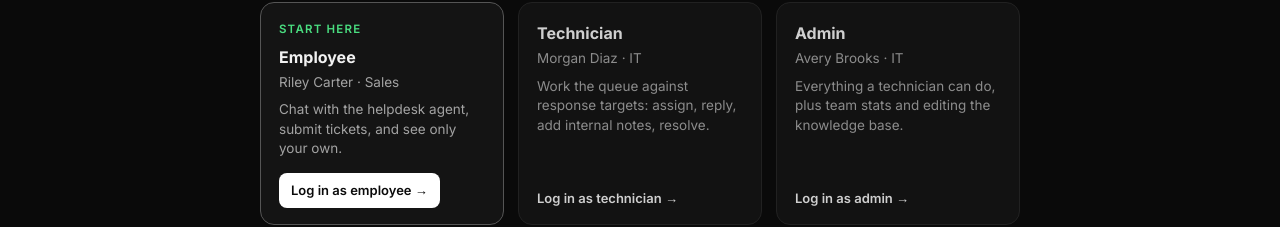
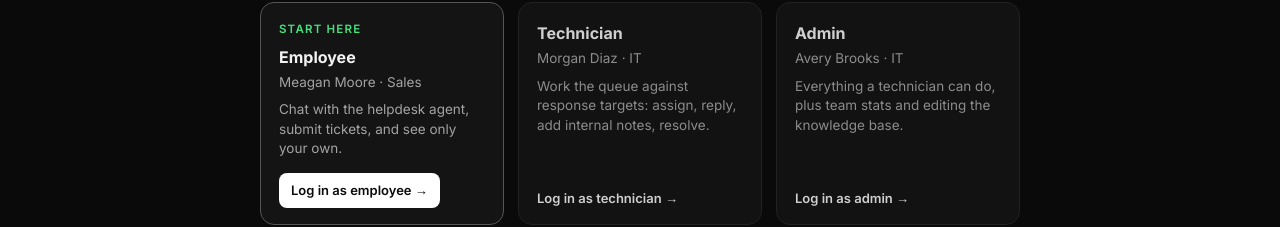
Before and after one commit to jacobjohnson-ai/service-desk-platform, a React (Vite) app: page / in a window 1280 px wide. Shown: the part 285-512 px from the top of the page. Built offline with nearby package versions, Linux system fonts and the light colour scheme.

Commit message:
Rename employee demo account

```diff
--- a/src/components/Login.tsx
+++ b/src/components/Login.tsx
@@ -4,7 +4,7 @@ import type { Session } from "../lib/types";
 
 const DEMO_PASSWORD = "NorthwindDemo-2026"; // public demo accounts for a fictional company
 const DEMOS = [
-  { email: "employee@northwind.example", name: "Employee", who: "Riley Carter · Sales", what: "Chat with the helpdesk agent, submit tickets, and see only your own." },
+  { email: "employee@northwind.example", name: "Employee", who: "Meagan Moore · Sales", what: "Chat with the helpdesk agent, submit tickets, and see only your own." },
   { email: "tech@northwind.example", name: "Technician", who: "Morgan Diaz · IT", what: "Work the queue against response targets: assign, reply, add internal notes, resolve." },
   { email: "admin@northwind.example", name: "Admin", who: "Avery Brooks · IT", what: "Everything a technician can do, plus team stats and editing the knowledge base." },
 ];
```
